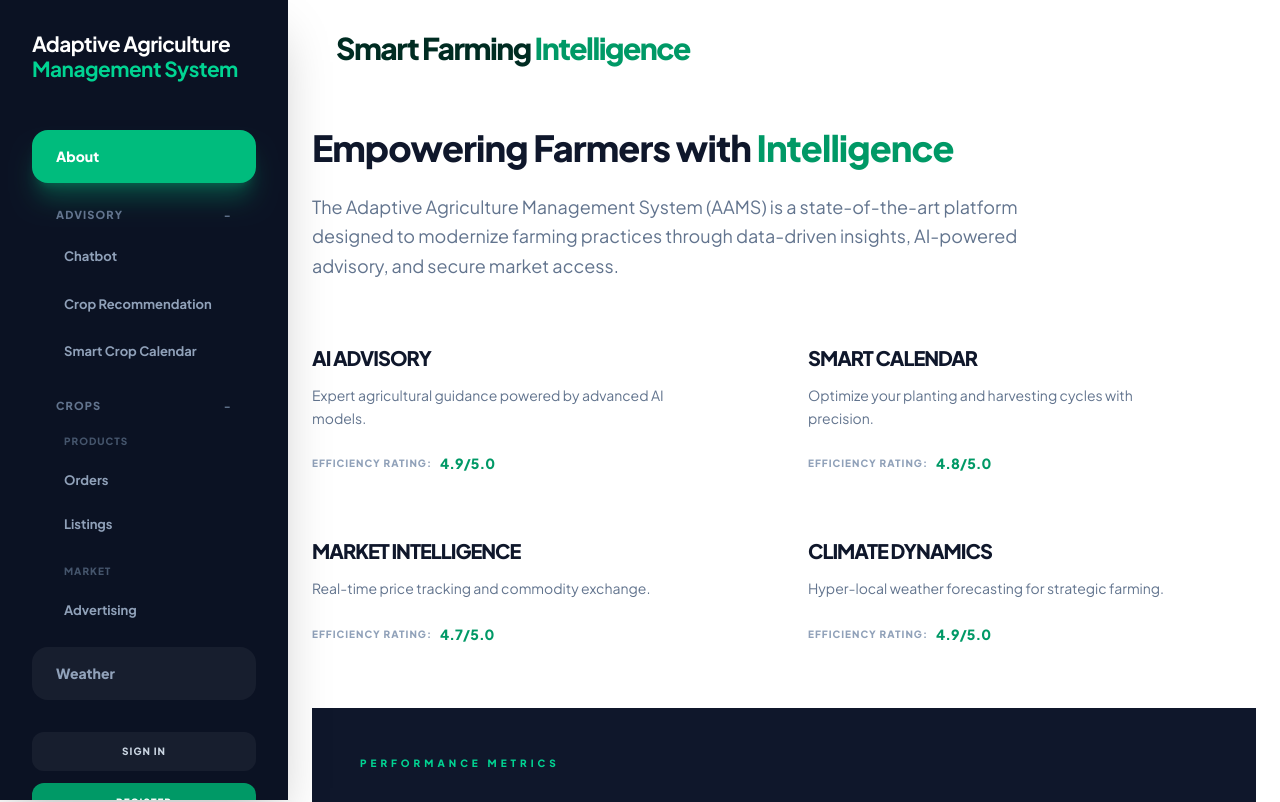
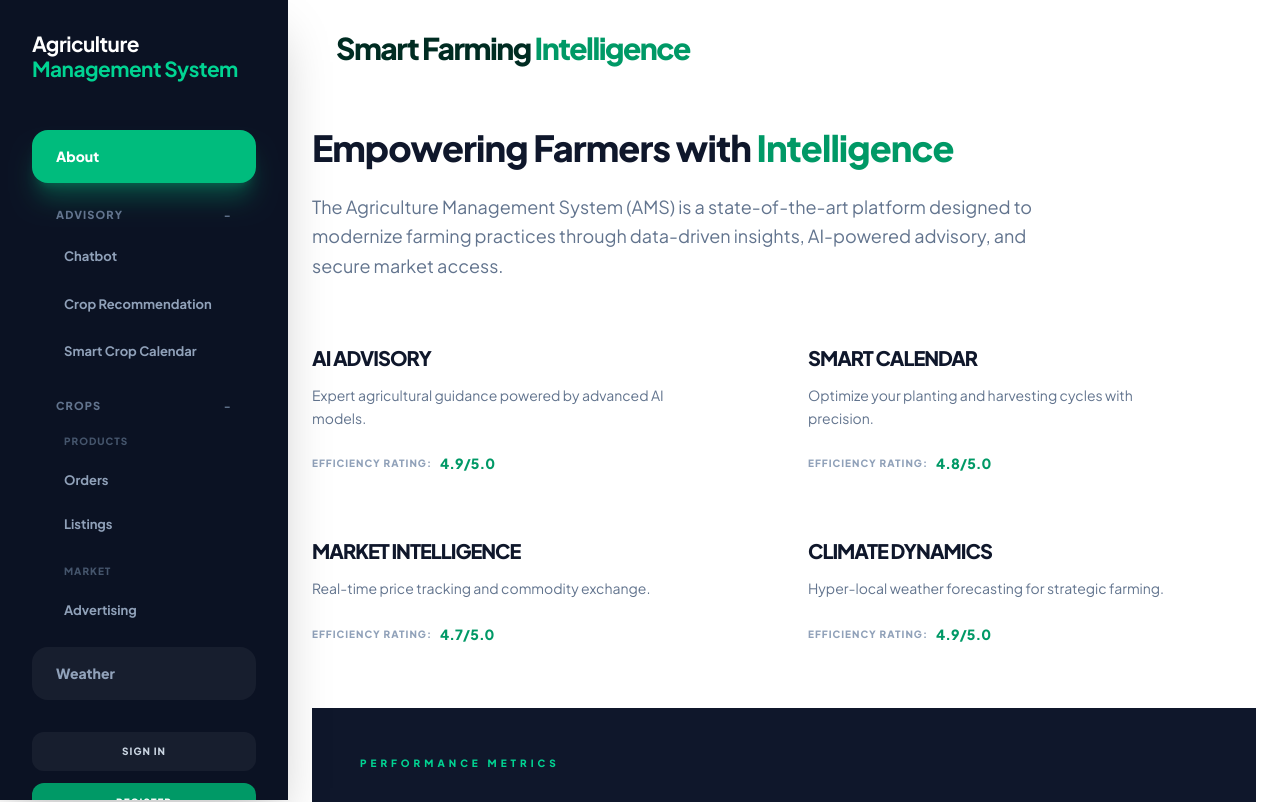
Before and after one commit to Bienvenu-crypto/Adaptive-agriculture-management-system, a Next.js app: page / in a window 1280 px wide. Shown: the top 802 px of the page. Built offline with nearby package versions, Linux system fonts and the light colour scheme; no server answers; the database is empty.

Commit message:
restructuring the app

```diff
--- a/app/layout.tsx
+++ b/app/layout.tsx
@@ -10,7 +10,7 @@ const jakarta = Plus_Jakarta_Sans({
 });
 
 export const metadata: Metadata = {
-  title: 'Adaptive Agriculture Management System | AI-Powered Smart Agriculture',
+  title: 'Agriculture Management System | AI-Powered Smart Agriculture',
   description: 'Real-time farmer support and decision intelligence for Ugandan smallholder farmers.',
 };
 
--- a/app/page.tsx
+++ b/app/page.tsx
@@ -93,7 +93,7 @@ export default function Page() {
           className="flex flex-col mb-12 cursor-pointer"
           onClick={() => switchView('about')}
         >
-          <span className="text-[1.3rem] font-bold text-white leading-[1.2] tracking-tight">Adaptive Agriculture</span>
+          <span className="text-[1.3rem] font-bold text-white leading-[1.2] tracking-tight">Agriculture</span>
           <span className="text-[1.3rem] font-bold text-emerald-400 leading-[1.2] tracking-tight">Management System</span>
         </div>
 
@@ -257,7 +257,7 @@ export default function Page() {
       <header className="lg:hidden sticky top-0 z-50 bg-white/80 backdrop-blur-md px-6 py-4 shadow-sm">
         <div className="flex items-center justify-between">
           <div className="flex flex-col" onClick={() => switchView('about')}>
-            <span className="text-sm font-black tracking-tight text-emerald-900 leading-[1.1]">Adaptive Agriculture</span>
+            <span className="text-sm font-black tracking-tight text-emerald-900 leading-[1.1]">Agriculture</span>
             <span className="text-sm font-black tracking-tight text-emerald-900 leading-[1.1]">Management System</span>
           </div>
 
--- a/components/AboutPage.tsx
+++ b/components/AboutPage.tsx
@@ -45,7 +45,7 @@ export default function AboutPage() {
           Empowering Farmers with <span className="text-emerald-600">Intelligence</span>
         </h2>
         <p className="text-slate-500 text-lg max-w-3xl leading-relaxed">
-          The Adaptive Agriculture Management System (AAMS) is a state-of-the-art platform designed to modernize
+          The Agriculture Management System (AMS) is a state-of-the-art platform designed to modernize
           farming practices through data-driven insights, AI-powered advisory, and secure market access.
         </p>
       </section>
--- a/components/ChatInterface.tsx
+++ b/components/ChatInterface.tsx
@@ -35,7 +35,7 @@ export default function ChatInterface({ location }: LocationProps) {
     {
       id: '1',
       role: 'bot',
-      content: "Hello! I am your Adaptive Agriculture Management System advisor. I can help you with expert agricultural guidance tailored to your specific location and climate. How can I help you with your crops today?",
+      content: "Hello! I am your Agriculture Management System advisor. I can help you with expert agricultural guidance tailored to your specific location and climate. How can I help you with your crops today?",
     },
   ]);
   const [input, setInput] = useState('');
@@ -49,7 +49,7 @@ export default function ChatInterface({ location }: LocationProps) {
   const [selectedLang, setSelectedLang] = useState('en');
 
   const languages = [
-    { code: 'en', name: 'English', welcome: "Hello! I am your Adaptive Agriculture Management System advisor. I can help you with expert agricultural guidance tailored to your specific location and climate. How can I help you with your crops today?" },
+    { code: 'en', name: 'English', welcome: "Hello! I am your Agriculture Management System advisor. I can help you with expert agricultural guidance tailored to your specific location and climate. How can I help you with your crops today?" },
     { code: 'fr', name: 'Français', welcome: "Bonjour ! Je suis votre conseiller du Système Adaptatif de Gestion Agricole. Je peux vous aider avec des conseils agricoles experts adaptés à votre emplacement et à votre climat. Comment puis-je vous aider avec vos cultures aujourd'hui ?" },
     { code: 'lg', name: 'Luganda', welcome: "Ki kati! Nze mubiwabuzibwa wo mu nteekateeka y'okuddukanya ebyobulimi ekyemala. Nyinza okukuyamba n'obubaka obukuguse obw'ebyo obulimi obukwatagana n'ekifo kyo n'obudde. Nnyinza okukuyamba ntya n'ebirime byo leero?" },
     { code: 'sw', name: 'Swahili', welcome: "Habari! Mimi ni mshauri wako wa Mfumo wa Kusimamia Kilimo Unaojirekebisha. Naweza kukusaidia kwa mwongozo wa kitaalamu wa kilimo uliowekwa kulingana na eneo lako na hali ya hewa. Naweza kukusaidia vipi na mazao yako leo?" },
```
